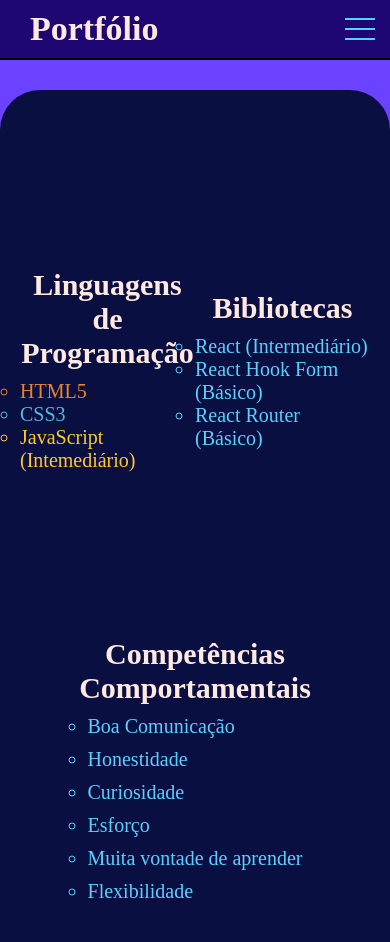
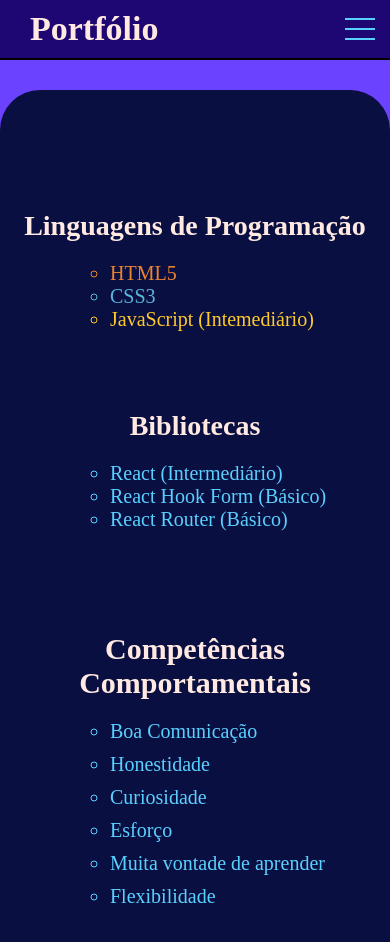
Before and after one commit to pedro-isidoro/portfolio, a React (Vite) app: page /skills in a window 390 px wide. Shown: the top 942 px of the page. Built offline with nearby package versions, Linux system fonts and the light colour scheme.

Commit message:
Refato. e Atualizando o responsivo, para as skills

```diff
--- a/src/components/form/form.css
+++ b/src/components/form/form.css
@@ -1,7 +1,7 @@
 .background-form{
-    height: 50rem;
+    height: 96%;
     max-width: 60rem;
-    padding: 14rem 2.5rem 1rem 2.5rem;
+    padding: 12rem 2.5rem 1rem 2.5rem;
     border-radius: 1.2rem;
     transition: 0.5s ease-in-out;
     /* Para sumir com os elementos estourados */
--- a/src/components/nav-bar/Navbar.jsx
+++ b/src/components/nav-bar/Navbar.jsx
@@ -10,9 +10,9 @@ function NavBar(){
             <nav className='menus flex-column'>
                 <input type="checkbox" id="menu-hamburguer" />
 
-                <label for="menu-hamburguer">
-                    <div class="menu-2">
-                        <span class="hamburguer"></span>
+                <label htmlFor="menu-hamburguer">
+                    <div className="menu-2">
+                        <span className="hamburguer"></span>
                     </div>
                 </label>
                 {/*Para a navegação com o react router*/}
--- a/src/components/pages/about/About.jsx
+++ b/src/components/pages/about/About.jsx
@@ -6,12 +6,12 @@ function About (){
         <section className='about flex-row main-card'>
             <div className='about-me flex-column'>
                 <img src={image} alt="Imagem da minha pessoa" />
-                <h2>Pedro Luis De Souza Isidoro</h2>
+                <h2 className='heading-2'>Pedro Luis De Souza Isidoro</h2>
                 <h3>Estagiário Desenvolvedor Frontend</h3>
                 <p>20 anos | São Paulo - São Paulo</p>
             </div>
             <div className='about-text flex-column'>
-                <h2>Sobre</h2>
+                <h2 className='heading-2'>Sobre</h2>
                 <p>
                     Moro na Zona Leste de São Paulo.<br />
                     Atualmente estou estudando <span>HTML, CSS e JavaScript</span>. Meus principais hobbies estão entre ir para a academia e ver filmes e séries. <br />
--- a/src/components/pages/about/about.css
+++ b/src/components/pages/about/about.css
@@ -18,7 +18,6 @@
 
 .about .about-me h2{
     width: 100%;
-    font-size: 3rem;
     margin-bottom: 1rem;
 }
 
@@ -38,7 +37,6 @@
 }
 
 .about .about-text h2{
-    font-size: 3rem;
     margin-bottom: 3rem;
 }
 
--- a/src/components/pages/projects/Projects.jsx
+++ b/src/components/pages/projects/Projects.jsx
@@ -5,7 +5,7 @@ function Projects(){
     return(
         <section className='projects flex-column main-card'>
             <div className="title">
-                <h2>Projetos</h2>
+                <h2 className='heading-2'>Projetos</h2>
             </div>
             <ul className='links-projects flex-row'>
                 <Link className='link-project' to="/projects/gifs-projects/html-css">HTML/CSS</Link>
--- a/src/components/pages/projects/projects.css
+++ b/src/components/pages/projects/projects.css
@@ -1,9 +1,5 @@
 .projects{
     gap: 10rem;
-}
-
-.projects .title h2{
-    font-size: 3rem;
 }
 
 .projects .links-projects .link-project{
--- a/src/components/pages/skills/Skills.jsx
+++ b/src/components/pages/skills/Skills.jsx
@@ -5,7 +5,7 @@ function Skills (){
         <section className='skills flex-column main-card'>
             <div className='languages-skills flex-row'>
                 <div className="languages flex-column">
-                    <h2>Linguagens de Programação</h2>
+                    <h2 className='heading-2'>Linguagens de Programação</h2>
                     <ul>
                         <li className="html">HTML5</li>
                         <li className="css">CSS3</li>
@@ -13,7 +13,7 @@ function Skills (){
                     </ul>
                 </div>
                 <div className="library flex-column">
-                    <h2>Bibliotecas</h2>
+                    <h2 className='heading-2'>Bibliotecas</h2>
                     <ul>
                         <li className="react">React (Intermediário)</li>
                         <li className="react-hook-form">React Hook Form (Básico)</li>
@@ -22,7 +22,7 @@ function Skills (){
                 </div>
             </div>
             <div className='soft-skills flex-column'>
-                <h2>Competências Comportamentais</h2>
+                <h2 className='heading-2'>Competências Comportamentais</h2>
                 <ul>
                     <li>Boa Comunicação</li>
                     <li>Honestidade</li>
--- a/src/components/pages/skills/skills.css
+++ b/src/components/pages/skills/skills.css
@@ -7,7 +7,6 @@
 
 .skills .languages-skills h2{
     width: 100%;
-    font-size: 3rem;
     margin-bottom: 1rem;
     text-align: center;
 }
@@ -21,7 +20,7 @@
     width: 50%;
 }
 
-.skills .languages-skills .languages ul li, .skills .languages-skills .library ul li {
+.skills .languages-skills .languages ul li, .skills .languages-skills .library ul li, .skills .soft-skills ul li{
     list-style: circle;
 }
 
@@ -54,13 +53,8 @@
 
 .skills .soft-skills h2{
     width: 100%;
-    font-size: 3rem;
     margin-bottom: 1rem;
     text-align: center;
-}
-
-.skills .soft-skills ul li{
-    list-style: circle;
 }
 
 .skills .soft-skills li{
--- a/src/components/pages/studies/Studies.jsx
+++ b/src/components/pages/studies/Studies.jsx
@@ -31,7 +31,7 @@ function Studies(){
                     </div>
                 </div>
                 <div className="language-studies flex-column">
-                    <h2>Idiomas</h2>
+                    <h2 className='heading-2'>Idiomas</h2>
                     <ul>
                         <li>Português <span>Nativo</span></li>
                         <li>Inglês <span>Básico a Intermediário</span></li>
--- a/src/components/pages/studies/studies.css
+++ b/src/components/pages/studies/studies.css
@@ -36,7 +36,6 @@
 }
 
 .studies .language-studies h2{
-    font-size: 2.4rem;
     margin-bottom: 1rem;
 }
 
--- a/src/css/index.css
+++ b/src/css/index.css
@@ -40,6 +40,10 @@ footer{
     align-items: center;
 }
 
+.heading-2{
+    font-size: 3rem;
+}
+
 .main-card{
     height: 56rem;
     width: 110rem;
--- a/src/css/responsive.css
+++ b/src/css/responsive.css
@@ -28,6 +28,23 @@
     }
 }
 
+@media(max-width: 1025px){
+    main{
+        height: 56rem;
+    }
+
+    .main-card{
+        height: 48rem;
+        width: 96rem;
+        padding: 2rem;
+    }
+
+    .about .about-me .heading-2{
+        font-size: 2.8rem;
+        margin-bottom: 1rem;
+    }
+}
+
 @media(max-width: 835px){
     main{
         height: 104rem;
@@ -52,6 +69,25 @@
         width: 80%;
         height: 60%;
         padding: 1rem 2rem;
+    }
+
+    .skills .languages-skills{
+        display: flex;
+        flex-direction: column;
+    }
+
+    .skills .languages-skills .languages, .skills .languages-skills .library{
+        height: 50%;
+        width: 100%;
+    }
+
+    .skills .languages-skills .heading-2{
+        font-size: 2.8rem;
+        margin-bottom: 1rem;
+    }
+
+    .skills .languages-skills, .skills .soft-skills{
+        width: 100%;
     }
 }
 
@@ -153,7 +189,7 @@
         padding: 0;
     }
 
-    .about .about-me h2{
+    .about .about-me .heading-2{
         font-size: 2.4rem;
         margin-bottom: 1rem;
     }
@@ -166,13 +202,32 @@
         margin-bottom: 1rem;
     }
 
-    .about .about-text h2{
+    .about .about-text .heading-2{
         font-size: 2.4rem;
         margin-bottom: 3rem;
     }
 
     .about .about-text p, .about .about-text p span{
         font-size: 1.8rem;
+    }
+
+    .skills .languages-skills .heading-2, .skills .soft-skills .heading-2{
+        margin-bottom: 2rem;
+    }
+}
+
+@media(max-width: 392px){
+    .skills .languages-skills .languages .heading-2{
+        font-size: 2.8rem;
+    }
+
+    .skills .soft-skills{
+        padding: 1rem 0;
+    }
+
+    .skills .languages-skills .languages ul, .skills .languages-skills .library ul, .skills .soft-skills ul{
+        width: 100%;
+        padding-left: 9rem;
     }
 }
 
@@ -181,9 +236,15 @@
         width: 100%;
     }
 
-    .about .about-me h2{
+    .about .about-me .heading-2{
         font-size: 2.2rem;
         margin-bottom: 1rem;
+    }
+}
+
+@media(max-width: 367px){
+    .skills .languages-skills .languages .heading-2, .skills .soft-skills .heading-2{
+        font-size: 2.6rem;
     }
 }
 
@@ -191,11 +252,21 @@
     .about .about-me h3{
         font-size: 1.8rem;
     }
+
+    .skills .languages-skills .languages ul, .skills .languages-skills .library ul, .skills .soft-skills ul{
+        width: 100%;
+        padding-left: 8rem;
+    }
 }
 
 @media(max-width: 350px){
-    .about .about-me h2{
+    .about .about-me .heading-2{
         font-size: 2rem;
+    }
+
+    .skills .languages-skills .languages ul, .skills .languages-skills .library ul, .skills .soft-skills ul{
+        width: 100%;
+        padding-left: 3rem;
     }
 }
 
@@ -210,7 +281,7 @@
 }
 
 @media(max-width: 301px){
-    .about .about-me h2{
+    .about .about-me .heading-2{
         font-size: 1.99rem;
     }
 }
```
